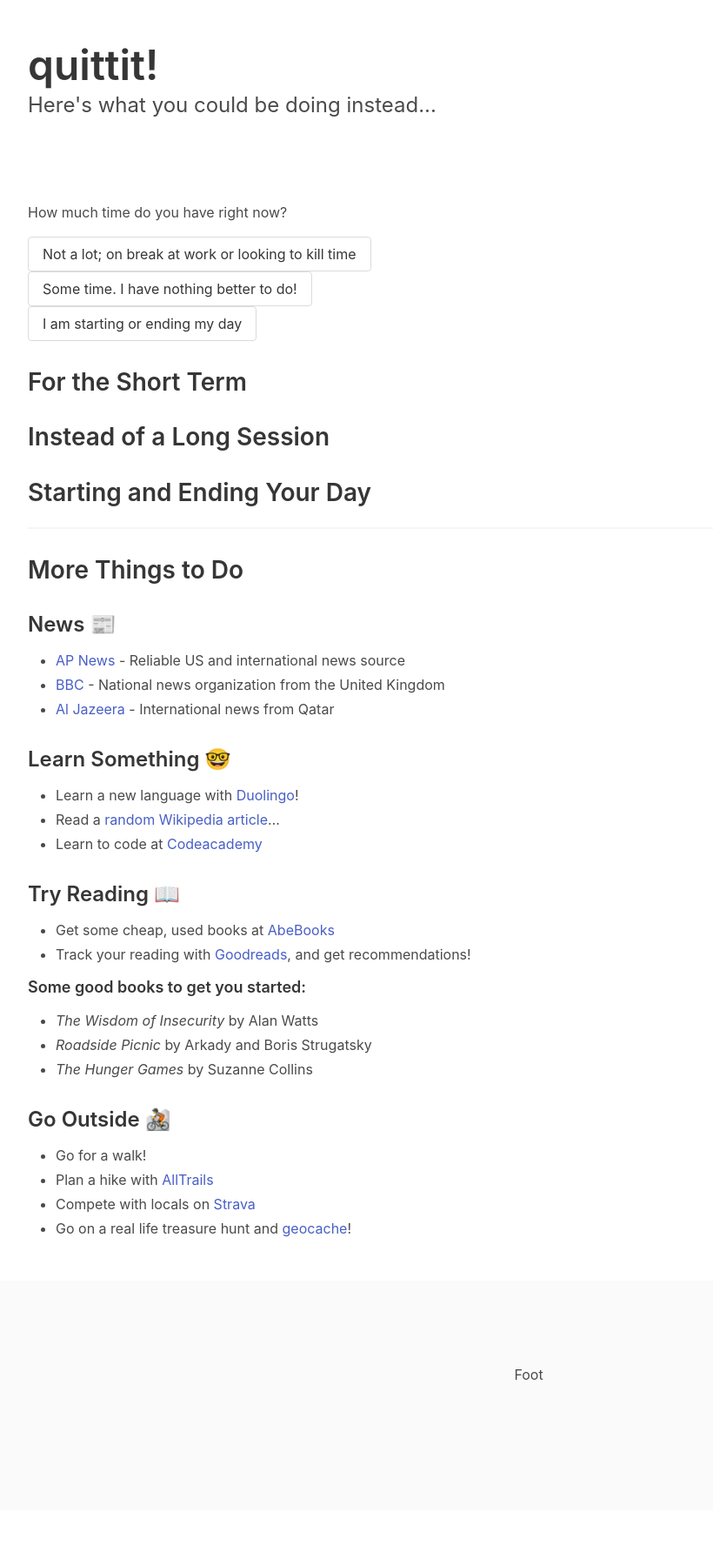
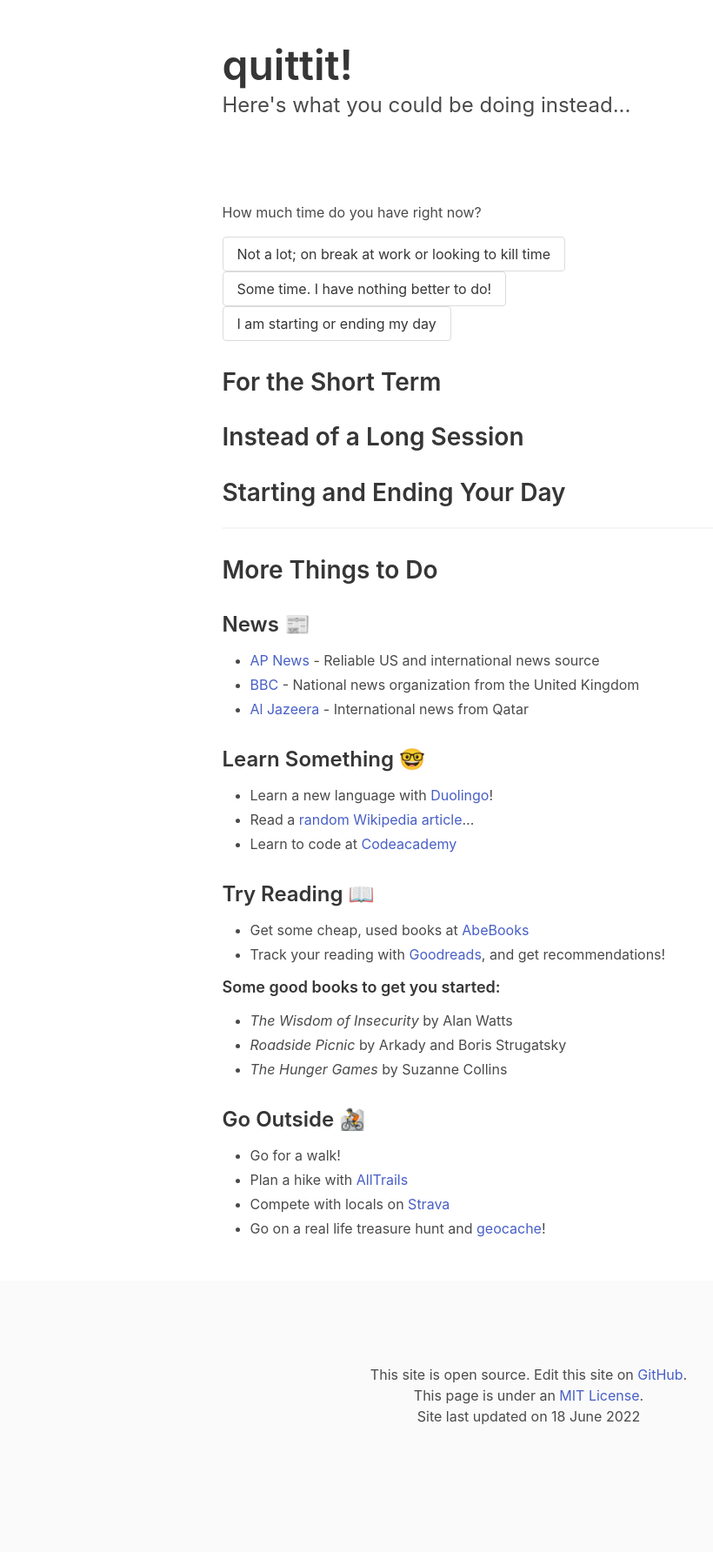
Before and after one commit to itsmaxymoo/quittit-website, a Jekyll site: the page built from index.md, in a window 1280 px wide. Shown: the whole page at 87% size, without its empty margins (32-852 px from the left). Built offline with Jekyll 4.4.1, drawn with Linux system fonts in a browser that asks for light colours; before the commit the page ends 1736 px from its top, so only the background shows below that.

Commit message:
footer content

```diff
--- a/_layouts/base.html
+++ b/_layouts/base.html
@@ -31,7 +31,19 @@
 		<footer class="footer">
 			<section class="section">
 				<div class="container has-text-centered">
-					Foot
+					<p>
+						This site is open source. Edit this site on
+						<a href="{{ site.github_url }}">GitHub</a>.
+
+						<br />
+
+						This page is under an
+						<a href="{{ site.github_url }}/blob/main/LICENSE">MIT License</a>.
+					</p>
+
+					<p>
+						Site last updated on {{ site.time | date_to_long_string }}
+					</p>
 				</div>
 			</section>
 		</footer>
--- a/_sass/main.sass
+++ b/_sass/main.sass
@@ -1,3 +1,13 @@
 @charset "utf-8"
 
+// Import initial bulma variables
+@import "bulma/utilities/initial-variables";
+@import "bulma/utilities/functions";
+
+
+// Bulma overrides
+$container-max-width: $tablet
+
+
+// Import the rest of bulma
 @import "bulma/_all"
```
Also changed, not shown: 1 other file.
